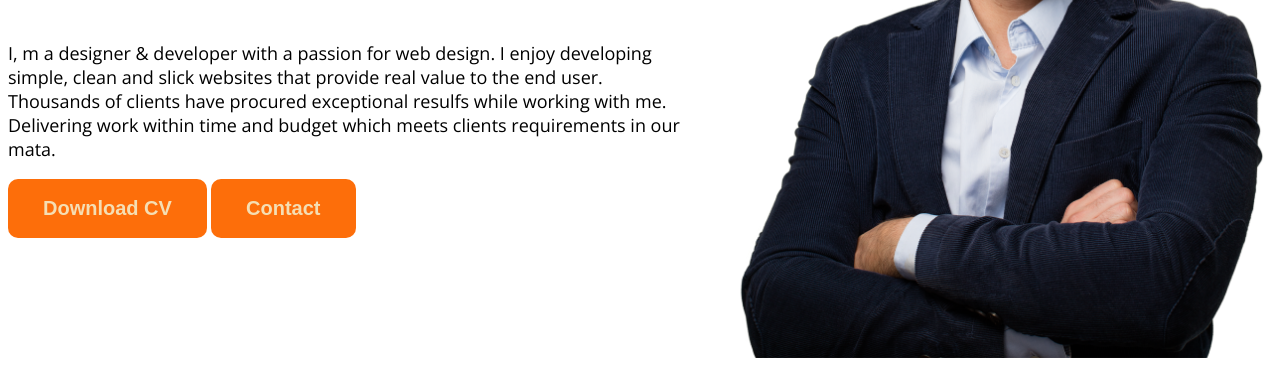
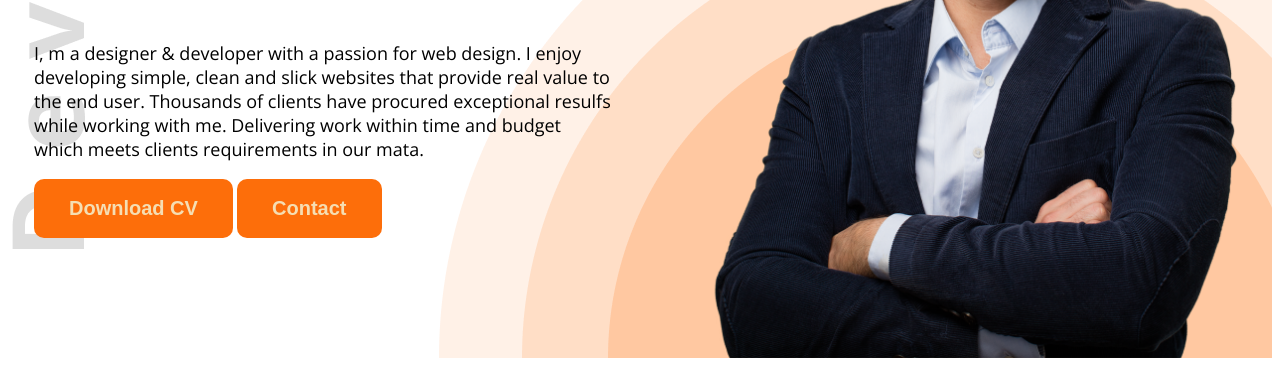
Before and after one commit to hasanali3597/web-developer-porfoli, a plain HTML site: page index.html in a window 1280 px wide. Shown: the part 564-930 px from the top of the page. Drawn offline with nearby package versions, Linux system fonts and the light colour scheme.

Commit message:
bacround img add

```diff
--- a/index.html
+++ b/index.html
@@ -10,7 +10,7 @@
     <link rel="stylesheet" href="style.css">
 </head>
 <body class="open-sans-normal">
-    <header>
+    <header class="header">
         <nav>
             <h3 class="nav-title">Ma<span class="text-primary">r</span>y</h3>
             <ul>
--- a/style.css
+++ b/style.css
@@ -24,6 +24,12 @@
   border-radius: 10px;
 
 
+}
+/* header bg*/
+.header{
+    background-image:url(./images/developer.png), url(./images/header_bg.png) ;
+    background-repeat: no-repeat;
+    background-position: top left, bottom right;
 }
 
 /* Nav styles */
@@ -54,6 +60,11 @@ nav li a {
 /* bnanner styles */
 .banner{
     display: flex;
+    justify-content: space-around;
+    margin: 0 35px 0 230 px;
+}
+.banner-content{
+    max-width: 580px;
 }
 .banner-greetings{
  font-size: 45px;
```
